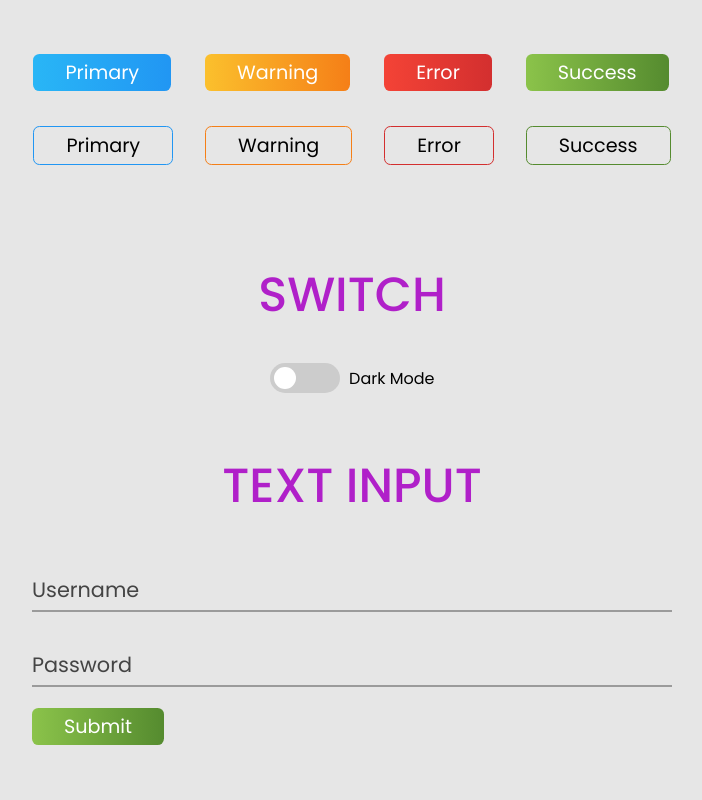
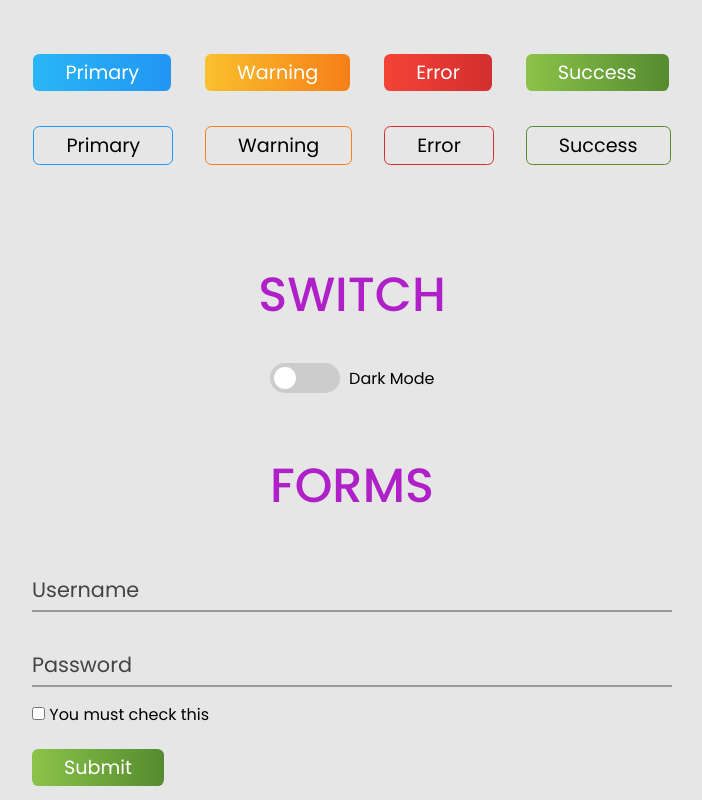
Before and after one commit to Lexographics/breaker.svelte, a SvelteKit app: page / in a window 1280 px wide. Shown: the part 273-1073 px from the top of the page, without its empty margins (288-990 px from the left). Before the commit the page ends 1032 px from the top, so only its background shows below. Built offline with nearby package versions, Linux system fonts and the light colour scheme.

Commit message:
Add checkbox

```diff
--- a/src/lib/button.svelte
+++ b/src/lib/button.svelte
@@ -114,6 +114,7 @@
   }
 
   .button:hover {
+    cursor: pointer;
     box-shadow:var(--color-1) 0px 3px 10px 0px, var(--color-2) 0px 0px 0px 1px;
   }
 
--- /dev/null
+++ b/src/lib/check_box.svelte
@@ -0,0 +1,45 @@
+<script>
+  export let value = "Checkbox";
+  export let name = "";
+  export let id = "";
+  export let checked = false;
+
+  export let errorText = "";
+  export let onChange = function(e) {
+  }
+
+  function _onChange(e) {
+    onChange(e);
+  }
+
+
+</script>
+
+<div class="checkbox">
+  <label for="{id}">
+    <input type="checkbox" {name} {id} {checked} on:change={_onChange}/>
+
+
+    <span>{value}</span>
+  </label>
+  <div class="error">{errorText}</div>
+</div>
+
+<style>
+  .error {
+    color: red;
+  }
+
+  .checkbox {
+    margin: 0.5rem 0;
+  }
+
+  label {
+    color: #000;
+    user-select: none;
+  }
+
+  :global([data-theme="dark"]) label {
+    color: #fff;
+  }
+</style>
--- a/src/lib/forms/validation.ts
+++ b/src/lib/forms/validation.ts
@@ -36,3 +36,17 @@ export function doesntMatchRegex(regex, errorMessage) {
     return errorMessage;
   }
 }
+
+export function dumpValue(fieldName, value) {
+  console.log(fieldName + ": " + value);
+
+  return "";
+}
+
+export function isChecked(fieldName, checked) {
+  if(checked) {
+    return "";
+  }
+
+  return fieldName + " must be checked";
+}
--- a/src/lib/lib.js
+++ b/src/lib/lib.js
@@ -2,3 +2,4 @@
 export { default as Button } from "./button.svelte";
 export { default as Switch } from './switch.svelte'
 export { default as TextInput } from './text_input.svelte'
+export { default as CheckBox } from './check_box.svelte'
--- a/src/routes/+page.svelte
+++ b/src/routes/+page.svelte
@@ -1,8 +1,8 @@
 <script>
     import { writable } from "svelte/store";
     import { browser } from "$app/environment";
-    import { Button, Switch, TextInput } from "$lib/lib";
-    import { notLessThan, notEmpty, notGreaterThan, doesntMatchRegex } from "$lib/forms/lib";
+    import { Button, Switch, TextInput, CheckBox } from "$lib/lib";
+    import { notLessThan, notEmpty, notGreaterThan, doesntMatchRegex, isChecked } from "$lib/forms/lib";
 
     function toggleDarkMode(e) {
         if (e.target.checked) {
@@ -21,6 +21,7 @@
 
     let nameError = writable("");
     let passwordError = writable("");
+    let checkboxError = writable("");
 
     function check(e) {
         let fields = {
@@ -32,6 +33,10 @@
                 err: passwordError,
                 func: [notEmpty, notLessThan(8), notGreaterThan(10)],
             },
+            Check: {
+                err: checkboxError,
+                func: [isChecked]
+            }
         };
 
         let valid = true;
@@ -46,7 +51,14 @@
             }
 
             for (let func of data.func) {
-                let err = func(name, input.value);
+                let err = "";
+                if (["text", "password", "tel", "email"].includes(input.type)) {
+                    err = func(name, input.value);
+                }
+                if (["checkbox"].includes(input.type)) {
+                    err = func(name, input.checked);
+                }
+
                 data.err.set(err);
 
                 if (err !== "") {
@@ -119,7 +131,7 @@
 <h1
     style="text-align: center; text-transform: uppercase; margin: 2rem; color: #b020c9; font-size: 3rem; font-weight: 500;"
 >
-    text input
+    forms
 </h1>
 
 <div style="width: 50%; margin-left: 25%;">
@@ -140,6 +152,8 @@
             type="password">Password</TextInput
         >
 
+        <CheckBox errorText={$checkboxError} value="You must check this" name="check" id="check" onChange={onChange}/>
+
         <Button type="success" submit value="Submit" onclick={submit} />
     </form>
 </div>
```
